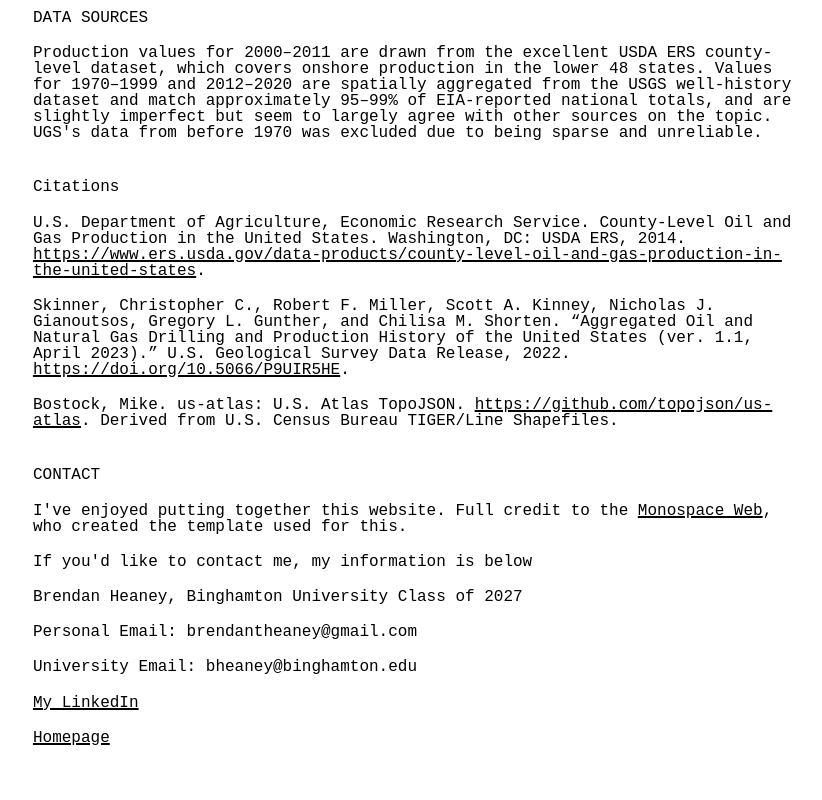
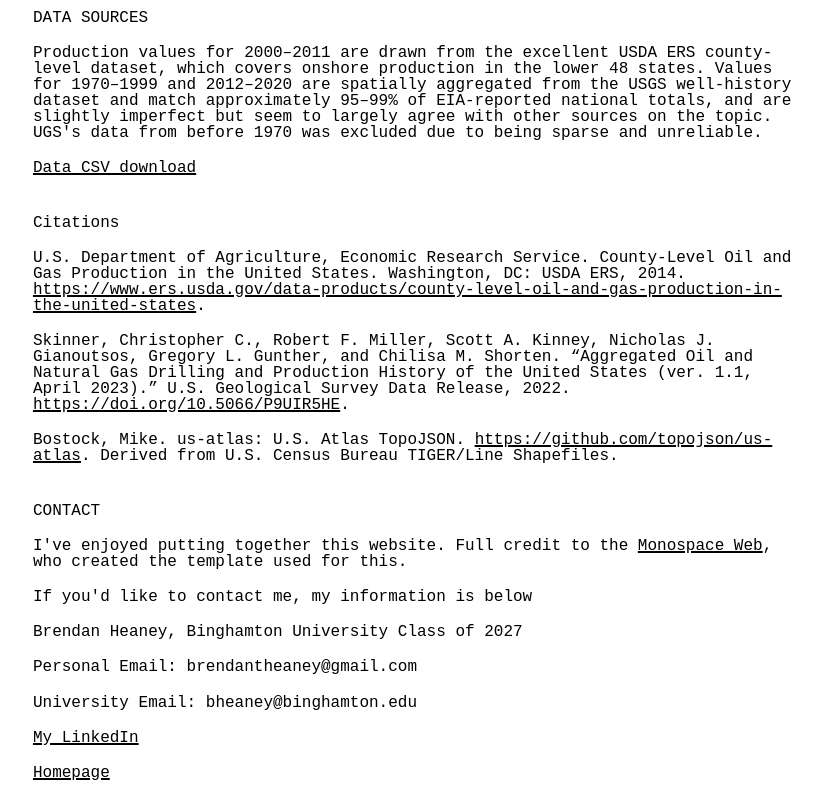
Before and after one commit to brendantheaney/skills-github-pages, a website with bundled scripts: page oilgas/index.html in a window 1280 px wide. Shown: the part 1070-1870 px from the top of the page, without its empty margins (223-1045 px from the left). Before the commit the page ends 1835 px from the top, so only its background shows below. Built offline with nearby package versions, Linux system fonts and the light colour scheme; a web font is replaced by a local one.

```diff
--- a/oilgas/index.html
+++ b/oilgas/index.html
@@ -80,6 +80,7 @@
   aggregated from the USGS well-history dataset and match approximately 95&ndash;99% of
   EIA-reported national totals, and are slightly imperfect but seem to largely agree with other sources on the topic. UGS's data from before 1970 was excluded due to being sparse and unreliable.
 </p>
+<p><a href="data/production.csv">Data CSV download</a></p>
 
 <h3>Citations</h3>
 <ol>
```
